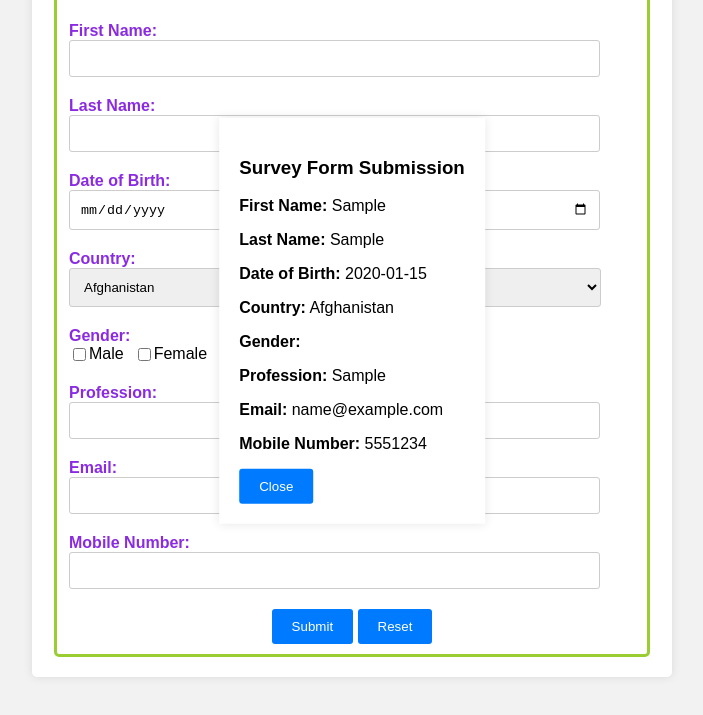
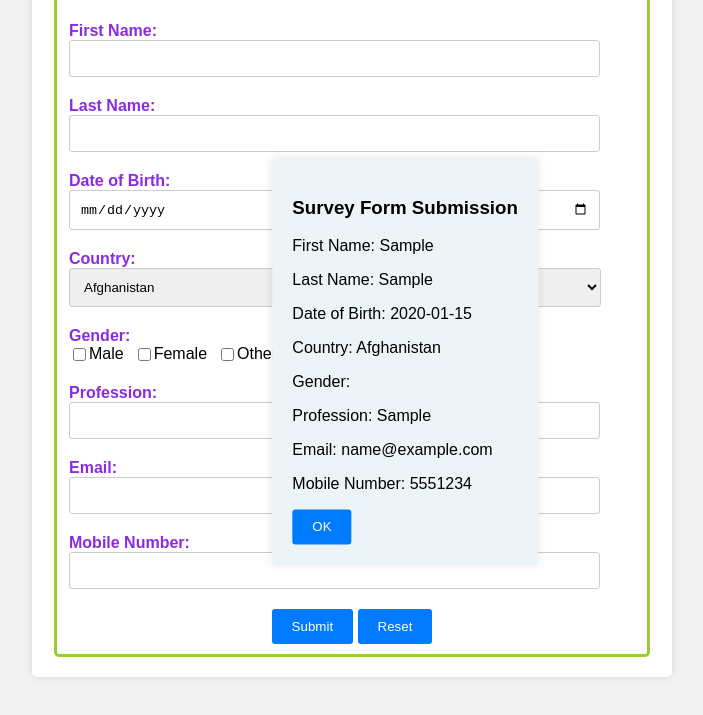
Before and after one commit to Swapnamummadi/Cloud_Vandana_Assignment, a plain HTML site: page Cloud_Vandana/SurveyForm/form.html in a window 1280 px wide. Both pictures are taken after typing "Sample", "Sample", "2020-01-15", "Sample", "name@example.com", "5551234" into the empty fields and a click on the button "Submit". Shown: the part 79-794 px from the top of the page, without its empty margins (288-991 px from the left). Drawn offline with Linux system fonts and the light colour scheme.

Commit message:
first commit

```diff
--- a/Cloud_Vandana/SurveyForm/form.css
+++ b/Cloud_Vandana/SurveyForm/form.css
@@ -25,7 +25,10 @@ label {
     font-weight: bold;
 }
 
-select, input[type="text"], input[type="date"], input[type="email"], input[type="tel"] {
+select, input[type="text"],
+input[type="date"],
+input[type="email"],
+input[type="tel"] {
     width: 100%;
     padding: 10px;
     border: 1px solid #ccc;
@@ -77,7 +80,9 @@ h2{
     position: fixed;
     top: 50%;
     left: 50%;
-    transform: translate(-50%, -50%);
+    transform: translate(-30%, -40%);
     z-index: 1;
     box-shadow: 0 0 10px rgba(0, 0, 0, 0.1);
+    background-color: rgb(236, 244, 247);
+    /* color: white; */
 }
--- a/Cloud_Vandana/SurveyForm/form.html
+++ b/Cloud_Vandana/SurveyForm/form.html
@@ -109,7 +109,7 @@
     <div class="popup" id="popup">
         <h3>Survey Form Submission</h3>
         <div id="popupContent"></div>
-        <button onclick="closePopup()">Close</button>
+        <button onclick="closePopup()">OK</button>
     </div>
 
     <script src="./form.js"></script>
--- a/Cloud_Vandana/SurveyForm/form.js
+++ b/Cloud_Vandana/SurveyForm/form.js
@@ -12,14 +12,14 @@ function submitForm() {
         const mobile = document.getElementById('mobile').value;
 
         const popupContent = `
-            <p><strong>First Name:</strong> ${firstName}</p>
-            <p><strong>Last Name:</strong> ${lastName}</p>
-            <p><strong>Date of Birth:</strong> ${dob}</p>
-            <p><strong>Country:</strong> ${country}</p>
-            <p><strong>Gender:</strong> ${gender}</p>
-            <p><strong>Profession:</strong> ${profession}</p>
-            <p><strong>Email:</strong> ${email}</p>
-            <p><strong>Mobile Number:</strong> ${mobile}</p>
+            <p><bold>First Name:</strong> ${firstName}</p>
+            <p><bold>Last Name:</strong> ${lastName}</p>
+            <p><bold>Date of Birth:</strong> ${dob}</p>
+            <p><bold>Country:</strong> ${country}</p>
+            <p><bold>Gender:</strong> ${gender}</p>
+            <p><bold>Profession:</strong> ${profession}</p>
+            <p><bold>Email:</strong> ${email}</p>
+            <p><bold>Mobile Number:</strong> ${mobile}</p>
         `;
 
         document.getElementById('popupContent').innerHTML = popupContent;
```
